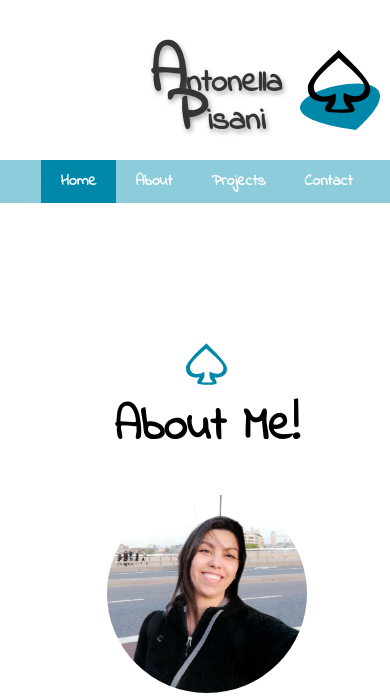
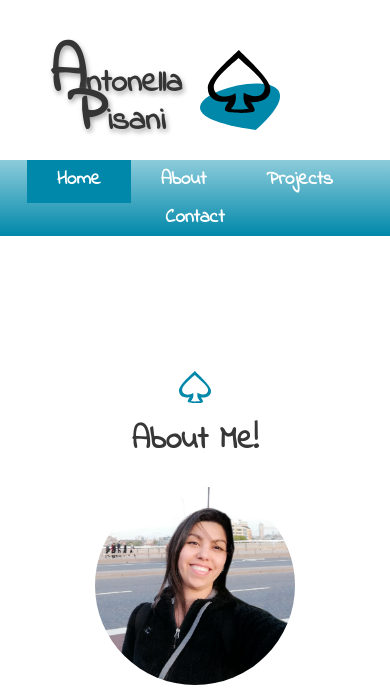
Before and after one commit to ganto1812/portfolio-vanillajs, a PHP site: page / in a window 390 px wide. Shown: the top 696 px of the page. Run offline with PHP 8.4, Linux system fonts and the light colour scheme; some libraries are stand-ins or nearby versions.

Commit message:
Massive change (navbar, sizes, responsiveness)

```diff
--- a/index.css
+++ b/index.css
@@ -2,6 +2,7 @@ body {
   margin: 0;
   font-family: "Indie Flower", cursive;
   text-align: center;
+  color: rgb(55, 55, 55);
 }
 
 .head {
@@ -35,12 +36,10 @@ body {
 .navbar {
   font-size: 1.2rem;
   font-weight: 800;
-  background-color: rgb(141, 204, 219);
-  display: flex;
+  background-image: linear-gradient(0deg, #0088aaff, #8dccdbff);
   overflow: hidden;
   position: sticky;
   top: 0;
-  margin-top: 00px;
 }
 
 .box1 {
@@ -52,24 +51,24 @@ body {
   padding: 0 1.5em;
 }
 
-.box2 {
-  margin-left: auto;
+ul {
   list-style: none;
   display: flex;
   margin: 0px;
+  float: right;
 }
 
-.box2 li {
-padding: 10px 0;
+ul li {
+  padding: 5px 0;
 }
 
-.box2 a {
+ul a {
   color: white;
   text-decoration: none;
   padding: 20px  40px;
 }
 
-.box2 a:hover {
+ul a:hover {
   background-color: #414141;
 }
 
@@ -95,11 +94,12 @@ padding: 100px 0;
 
 p {
   font-size: 25px;
+  margin: 20px;
 }
 
-.circleImage {
-  width: 200px;
-  margin-top: 100px;
+.introImage {
+  height: 150px;
+  margin: 50px 0;
 }
 
 .projects {
@@ -158,48 +158,59 @@ button:hover {
 
   body {
     margin: 0;
-    width: 106%;
+    width: 100%;
+  }
+
+  .head {
+    padding: 50px;
+  }
+
+  .bigSpade img {
+    left: 200px;
   }
 
   .navbar {
     display: flex;
     width: 100%;
     top: -1px;
+    column-count: 2;
+    column-fill: balance;
   }
 
   .box1 {
    display: none;
   }
 
-  .box2 {
+  ul {
     display: flex;
     float: left;
+    flex-wrap: wrap;
     width: 100%;
     justify-content: center;
-    font-size: 4vw;
+    font-size: 1em;
     padding: 0;
   }
 
-  .box2 a {
-  padding: 20px 5vw;
+  ul a {
+  padding: 10px 30px;
   }
 
   .section {
-    font-size: 6vw;
+    font-size: 1em;
   }
 
   .sectionSpade {
     display: flex;
     margin: auto;
-    width: 10%;
+    width: 1em;
   }
 
   p {
-    font-size: 15px;
+    font-size: 1em;
   }
 
-  .circleImage {
-    margin-top: 80px;
+  .introImage {
+    margin: 50px 0;
   }
 
   .projects {
--- a/index.html
+++ b/index.html
@@ -1,9 +1,9 @@
-
 <!DOCTYPE html>
 <html>
 
 <head>
-  <link rel="stylesheet" href="https://use.fontawesome.com/releases/v5.1.0/css/all.css" integrity="sha384-lKuwvrZot6UHsBSfcMvOkWwlCMgc0TaWr+30HWe3a4ltaBwTZhyTEggF5tJv8tbt" crossorigin="anonymous">
+  <link rel="stylesheet" href="https://use.fontawesome.com/releases/v5.1.0/css/all.css" integrity="sha384-lKuwvrZot6UHsBSfcMvOkWwlCMgc0TaWr+30HWe3a4ltaBwTZhyTEggF5tJv8tbt"
+    crossorigin="anonymous">
   <link href="https://fonts.googleapis.com/css?family=Indie+Flower" rel="stylesheet">
   <link rel="stylesheet" href="index.css">
   <meta charset="utf-8">
@@ -30,13 +30,7 @@
 
     <!-- navigation bar-->
     <div class="navbar">
-      <span class="box1">
-        <img src="spadeonly.svg" class="navbarSpades">
-        <img src="spadeonly.svg" class="navbarSpades">
-        <img src="spadeonly.svg" class="navbarSpades">
-        <img src="spadeonly.svg" class="navbarSpades">
-      </span>
-      <ul class="box2" id="box2">
+      <ul>
         <li><a href="#home" class="tab active">Home</a></li>
         <li><a href="#aboutme" class="tab">About</a></li>
         <li><a href="#projects" class="tab">Projects</a></li>
@@ -47,24 +41,23 @@
     <!--My intro-->
     <div class="section" id="aboutme">
       <h1><img src="spadeonly.svg" class="sectionSpade"> About Me!</h1>
-    <img id="profile" src="me.jpg" alt="Picture of myself" class="circleImage">
+      <img id="profile" src="me.jpg" alt="Picture of myself">
 
       <div class="intro">
         <p>Hi!</p>
         <p>My name is Antonella and I'm a passionate web developer and designer.</p>
-
-      <img src="globe.jpg" alt="globe" class="circleImage">
+        <img src="globe.jpg" alt="globe" class="introImage">
         <p>I've lived in different parts of the world and had the chance to learn about other cultures and languages.</p>
-
-      <img src="pc.svg" alt="picture of my pc" class="circleImage">
-
-      <p>Some of the programs I use everyday include:</p>
-
-      <img src="csshtml.png" alt="css and html" class="circleImage">
+        <img src="pc.svg" alt="picture of my pc" class="introImage">
+        <p>Some of the languages I use include:</p>
+        <img src="csshtml.png" alt="css and html" class="introImage">
+        <img src="javascript.jpg" alt="javascript" class="introImage">
+        <p>Some of the libraries I use are:</p>
+        <img src="jquery.png" alt="jquery" class="introImage">
         <br>
-      <img src="javascript.jpg" alt="javascript" class="circleImage">
-
-      <p>Some of the libraries I use are:</p>
+        <img src="reactjs.png" alt="React JS" class="introImage">
+        <p>And frameworks:</p>
+        <img src="bootstrap.jpg" alt="Bootstrap" class="introImage">
       </div>
     </div>
 
@@ -83,7 +76,7 @@
           <p><em>To do App</em></p>
         </div>
         <div class="project">
-          <a href="/drums/drums.html"><img src="drum.png"  class="projectImage"></a>
+          <a href="/drums/drums.html"><img src="drum.png" class="projectImage"></a>
           <p><em>Drum Set</em></p>
         </div>
       </div>
@@ -97,7 +90,7 @@
       <p>If you like my work and what to get in contact with me be sure to leave me a message below</p>
 
       <!--Form-->
-  <form method="post" name="contact" action="contact.php"onsubmit="return formValidation()" class="contact" id="contact">
+      <form method="post" name="contact" action="contact.php" onsubmit="return formValidation()" class="contact" id="contact">
         <label for='name'>Name</label>
         <input type="text" name="name">
         <br>
@@ -118,11 +111,12 @@
       </span>
     </footer>
     <br><br><br>
-
+  </div>
 
   <!--Scripts-->
   <script type="text/javascript" src="//s7.addthis.com/js/300/addthis_widget.js#pubid=ra-5b059eaa21635158"></script>
   <script type="text/javascript" src="index.js"></script>
+
 </body>
 
 </html>
```
Also changed, not shown: bootstrap.jpg (added), javascript.jpg, jquery.png (added), pc.svg, reactjs.png (added), spadebckgy.png (added), spadebckgy.svg (added). Lines whose indentation alone changed are shown as unchanged.
